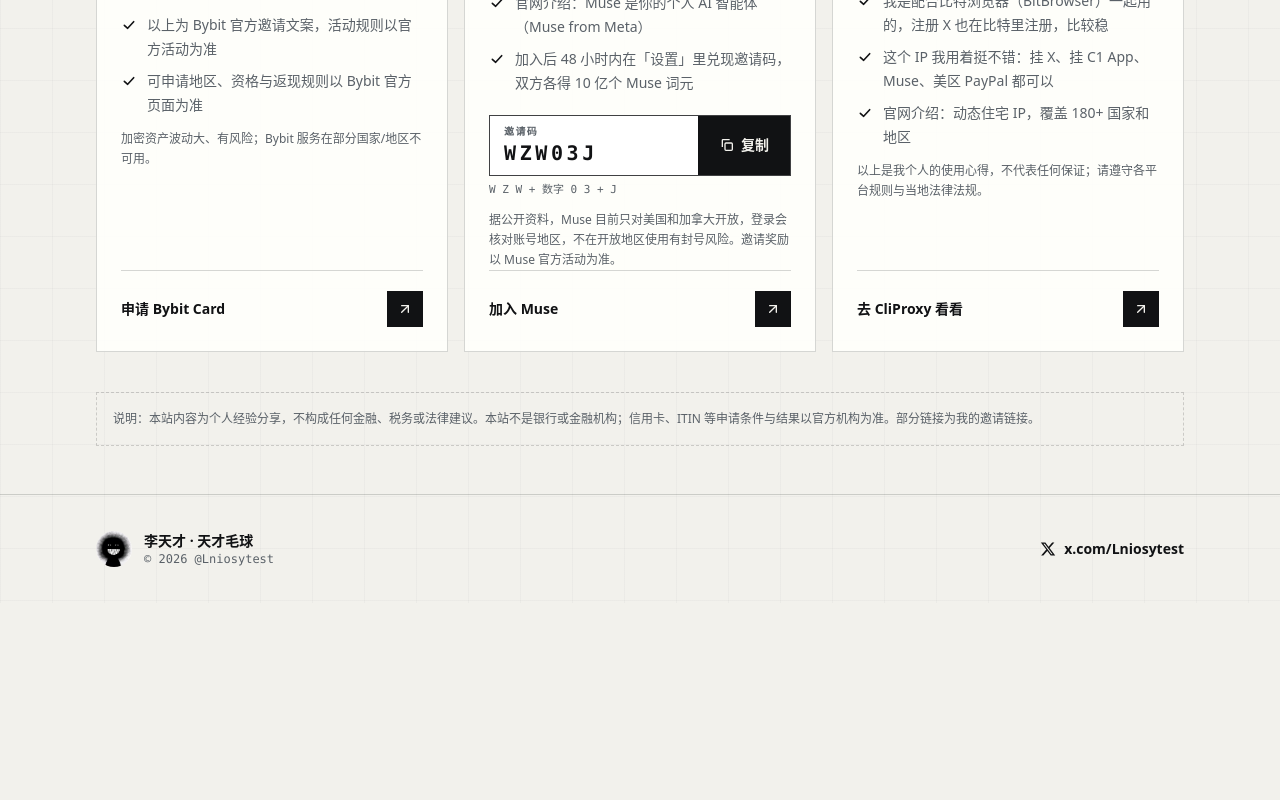
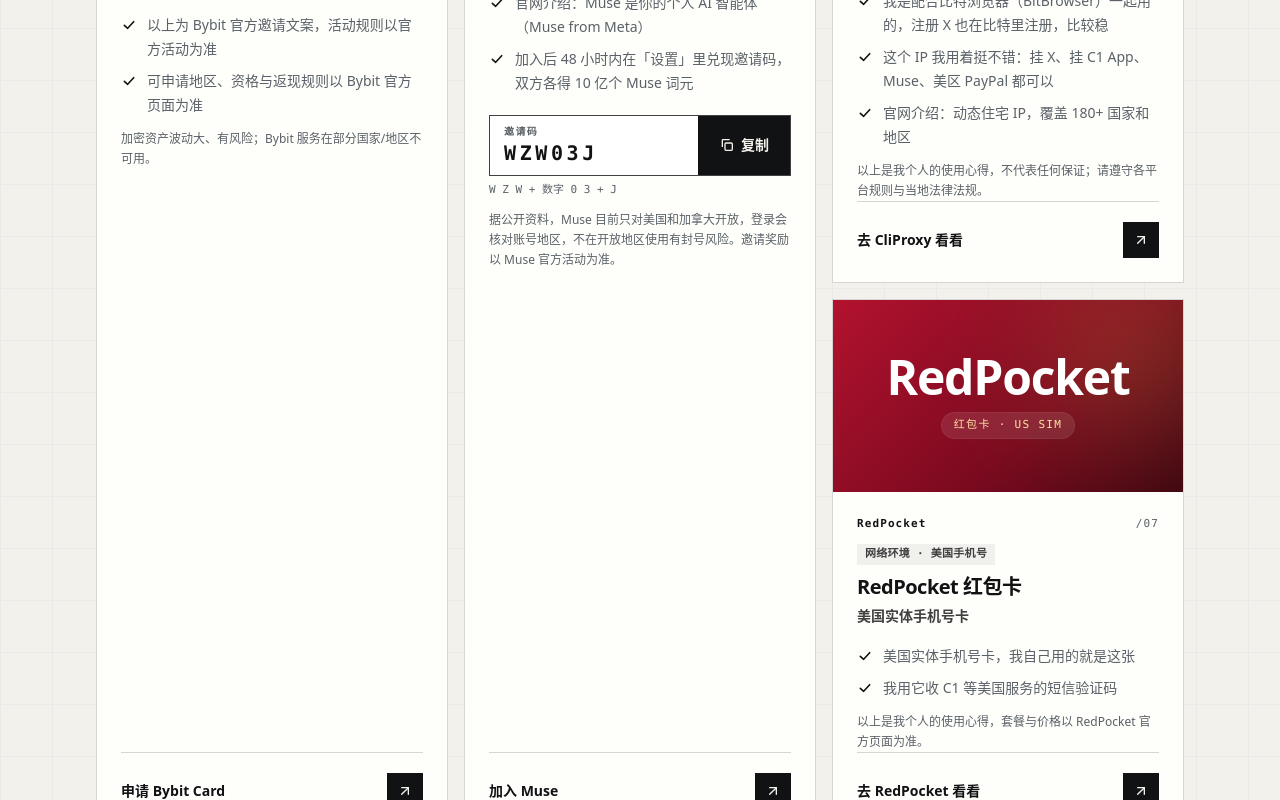
Before and after one commit to Lniosy/lniosy-site, a Next.js app: page / in a window 1280 px wide. Shown: the part 4288-5088 px from the top of the page. Before the commit the page ends 4891 px from the top, so only its background shows below. Built offline with nearby package versions, Linux system fonts and the light colour scheme.

Commit message:
Add RedPocket (红包卡) referral card and /go/redpocket/

```diff
--- a/components/Referrals.tsx
+++ b/components/Referrals.tsx
@@ -110,12 +110,25 @@
   );
 }
 
+function RedPocketVisual() {
+  return (
+    <div className="relative flex h-full items-center justify-center overflow-hidden bg-[linear-gradient(135deg,#b3122e_0%,#7a0a1f_60%,#3d0510_100%)]">
+      <div aria-hidden className="absolute -right-10 -top-10 h-44 w-44 rounded-full bg-[#ffcc4d] opacity-20 blur-3xl" />
+      <div className="relative flex flex-col items-center gap-3 transition duration-500 group-hover:scale-105">
+        <span className="text-4xl font-semibold tracking-tight text-white sm:text-5xl">RedPocket</span>
+        <span className="rounded-full bg-white/10 px-3 py-1 font-mono text-[11px] tracking-[0.12em] text-[#ffe4a3] ring-1 ring-white/15">红包卡 · US SIM</span>
+      </div>
+    </div>
+  );
+}
+
 const visuals: Record<string, () => React.JSX.Element> = {
   wise: WiseVisual,
   starryblu: StarryBluVisual,
   bybit: BybitVisual,
   muse: MuseVisual,
   cliproxy: CliProxyVisual,
+  redpocket: RedPocketVisual,
 };
 
 function Points({ items, dark = false }: { items: string[]; dark?: boolean }) {
--- a/lib/content.ts
+++ b/lib/content.ts
@@ -162,7 +162,7 @@
   cta: string;
   accent: string;
   group: ReferralGroup;
-  visual: "capital-one" | "wise" | "starryblu" | "bybit" | "muse" | "cliproxy";
+  visual: "capital-one" | "wise" | "starryblu" | "bybit" | "muse" | "cliproxy" | "redpocket";
   badge?: string;
   art?: CardArt[];
   code?: { label: string; value: string; hint?: string };
@@ -293,6 +293,24 @@
     visual: "cliproxy",
     footnote: "以上是我个人的使用心得，不代表任何保证；请遵守各平台规则与当地法律法规。",
   },
+  {
+    id: "redpocket",
+    issuer: "RedPocket",
+    category: "网络环境 · 美国手机号",
+    title: "RedPocket 红包卡",
+    tagline: "美国实体手机号卡",
+    points: [
+      "美国实体手机号卡，我自己用的就是这张",
+      "我用它收 C1 等美国服务的短信验证码",
+    ],
+    // 邀请链接：跳转到 RedPocket 官方页面
+    href: "https://ebay.io/m/kAae1p",
+    cta: "去 RedPocket 看看",
+    accent: "#e11d48",
+    group: "network",
+    visual: "redpocket",
+    footnote: "以上是我个人的使用心得，套餐与价格以 RedPocket 官方页面为准。",
+  },
 ];
 
 export const referralDisclosure =
```
